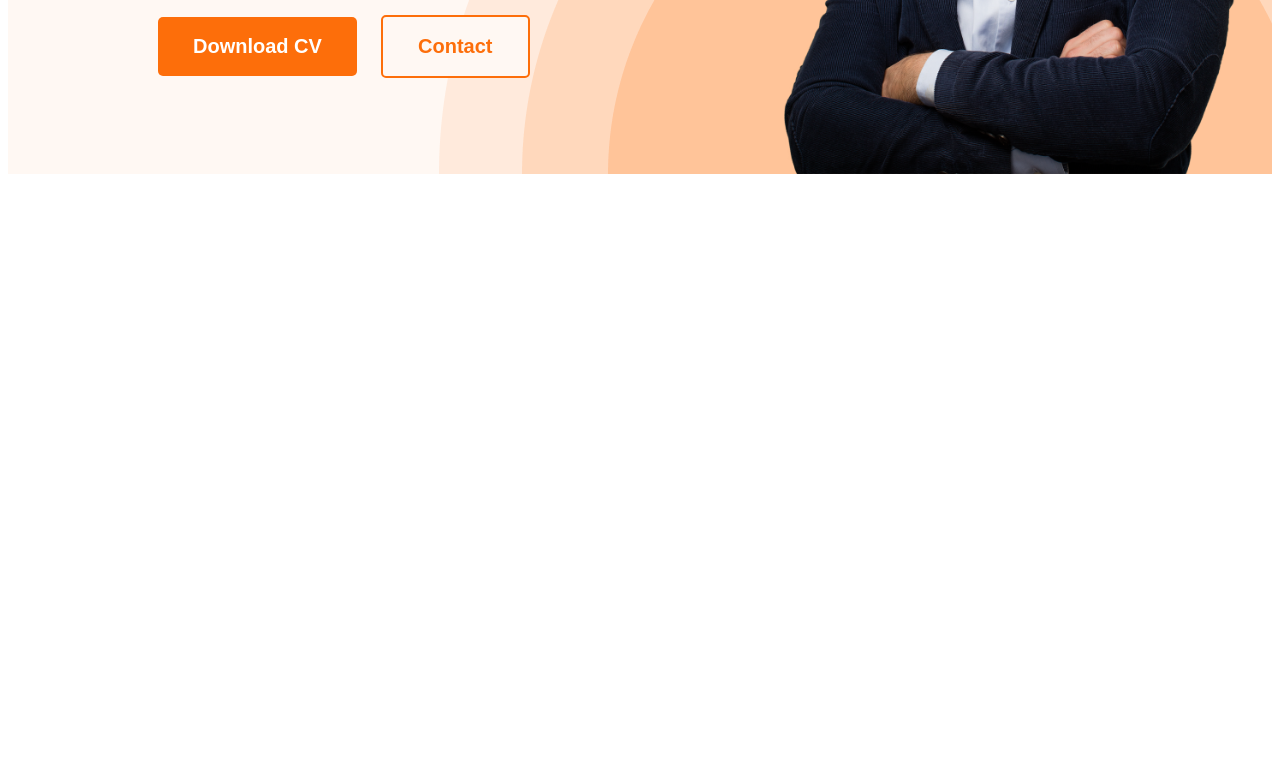
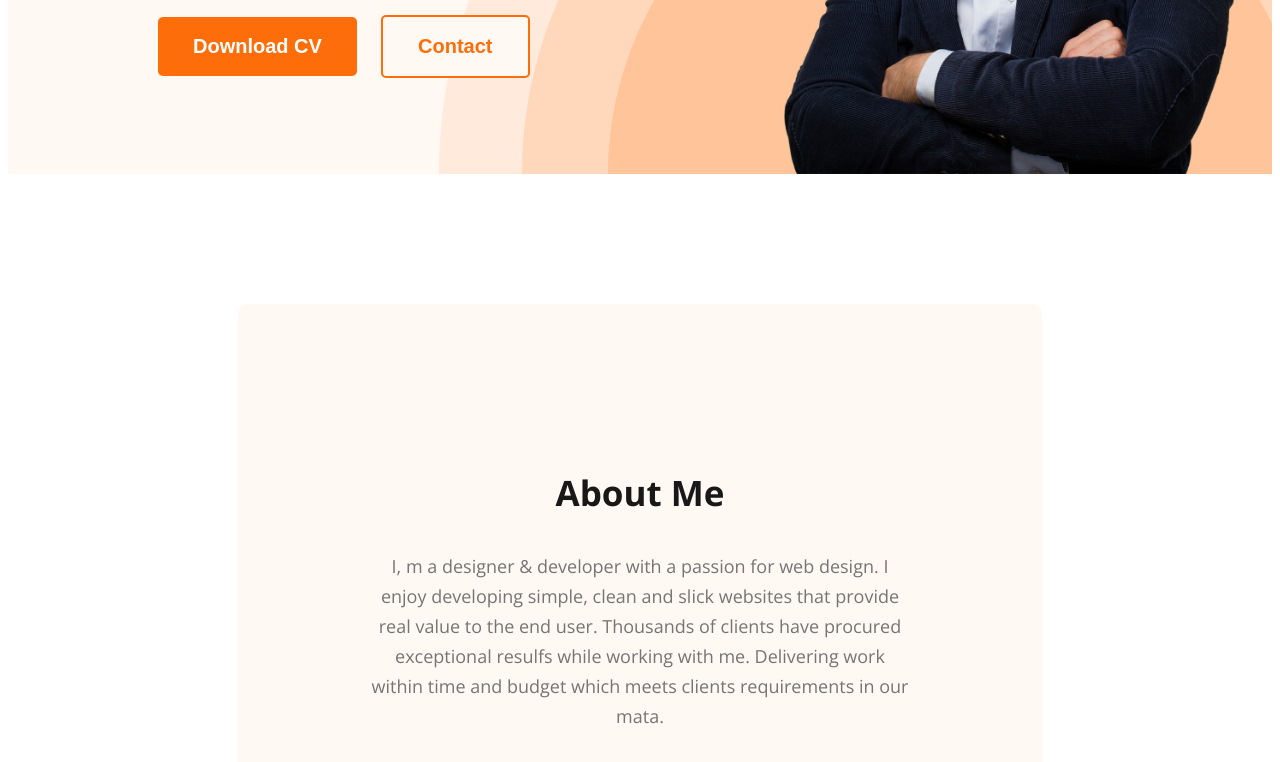
Before and after one commit to Naabil05/Web-Developer-Portfolio, a plain HTML site: page index.html in a window 1280 px wide. Shown: the part 594-1356 px from the top of the page. Before the commit the page ends 800 px from the top, so only its background shows below. Drawn offline with nearby package versions, Linux system fonts and the light colour scheme.

Commit message:
About me design

```diff
--- a/Styles/portfolio.css
+++ b/Styles/portfolio.css
@@ -5,6 +5,23 @@ body {
     font-style: normal;
     font-variation-settings:
         "width" 100;
+}
+
+.section-title {
+    color: #181818;
+    text-align: center;
+    font-size: 35px;
+    font-weight: 700;
+
+}
+
+.section-description {
+    color: #757575;
+    text-align: center;
+    font-size: 18px;
+    font-weight: 400;
+    line-height: 30px;
+
 }
 
 /* Nav related style */
@@ -107,3 +124,14 @@ nav a {
     font-weight: 400;
     line-height: 30px;
 }
+
+/* Main section styles */
+
+/* About Section Styles */
+
+.about {
+    padding: 130px;
+    border-radius: 10px;
+    background: #FFF8F3;
+    margin: 130px 230px;
+}
--- a/index.html
+++ b/index.html
@@ -36,7 +36,14 @@
         </div>
     </header>
     <main>
-
+        <section class="about">
+            <h3 class="section-title">About Me</h3>
+            <p class="section-description">I, m a designer & developer with a passion for web design. I enjoy developing
+                simple, clean and slick websites that
+                provide real value to the end user. Thousands of clients have procured exceptional resulfs while working
+                with me.
+                Delivering work within time and budget which meets clients requirements in our mata.</p>
+        </section>
     </main>
     <footer>
 
```
